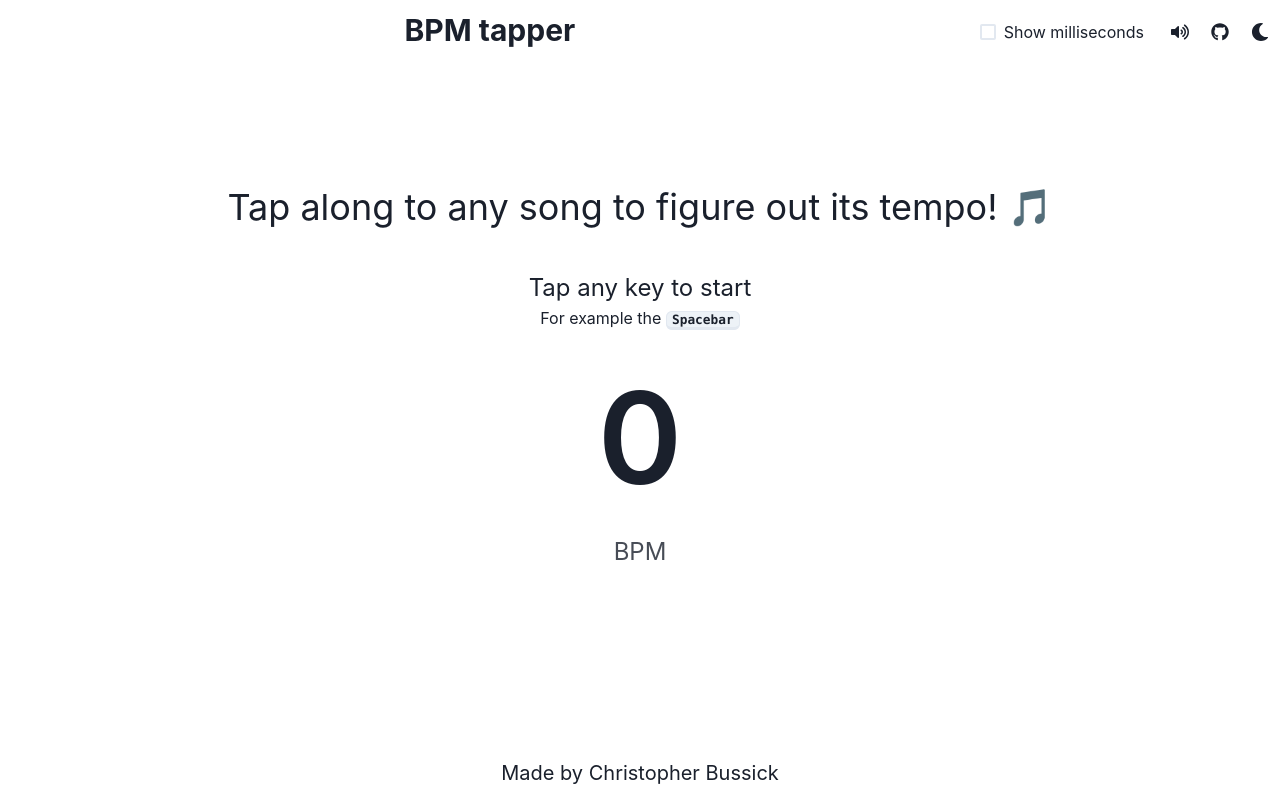
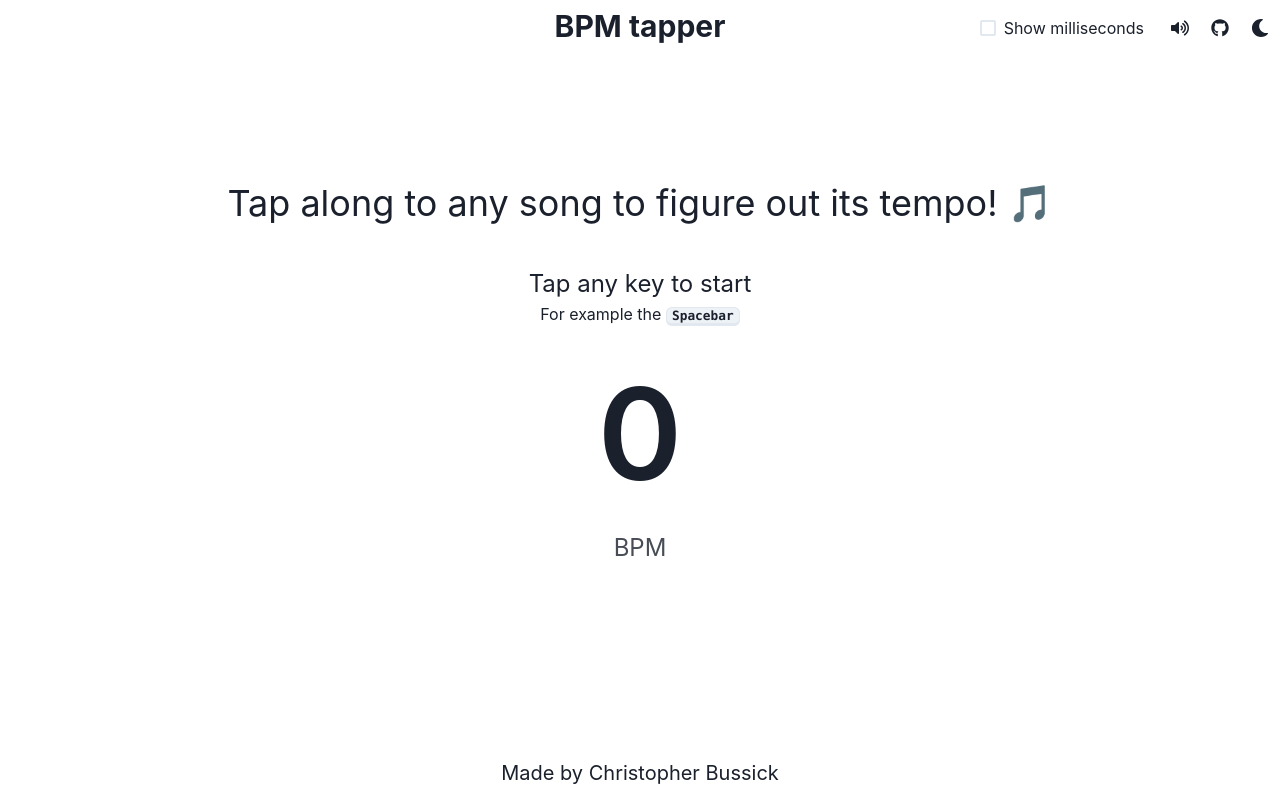
Before and after one commit to cbussick/bpm-tapper, a React (Create React App) app: page / in a window 1280 px wide. Built offline with nearby package versions, Linux system fonts and the light colour scheme.

Commit message:
Restructure header

```diff
--- a/src/components/BTHeader/BTHeader.tsx
+++ b/src/components/BTHeader/BTHeader.tsx
@@ -1,6 +1,7 @@
 import {
   Checkbox,
   Flex,
+  Grid,
   Heading,
   IconButton,
   Link,
@@ -19,10 +20,10 @@ export const BTHeader = (props: BTHeaderProps): JSX.Element => {
   const volumeSwitchText = `Turn volume ${props.playAudio ? "off" : "on"}`;
 
   return (
-    <Flex as="header" py={3}>
+    <Grid templateColumns="repeat(3, 1fr)" gap={6} py={2}>
       <Spacer />
       <Heading size="lg">BPM tapper</Heading>
-      <Spacer />
+      <Flex justifySelf="flex-end">
         <Checkbox
           onChange={() =>
             props.setShowMilliseconds((showMilliseconds) => !showMilliseconds)
@@ -54,5 +55,6 @@ export const BTHeader = (props: BTHeaderProps): JSX.Element => {
         </Tooltip>
         <ColorModeSwitcher />
       </Flex>
+    </Grid>
   );
 };
```
Lines whose indentation alone changed are shown as unchanged.
